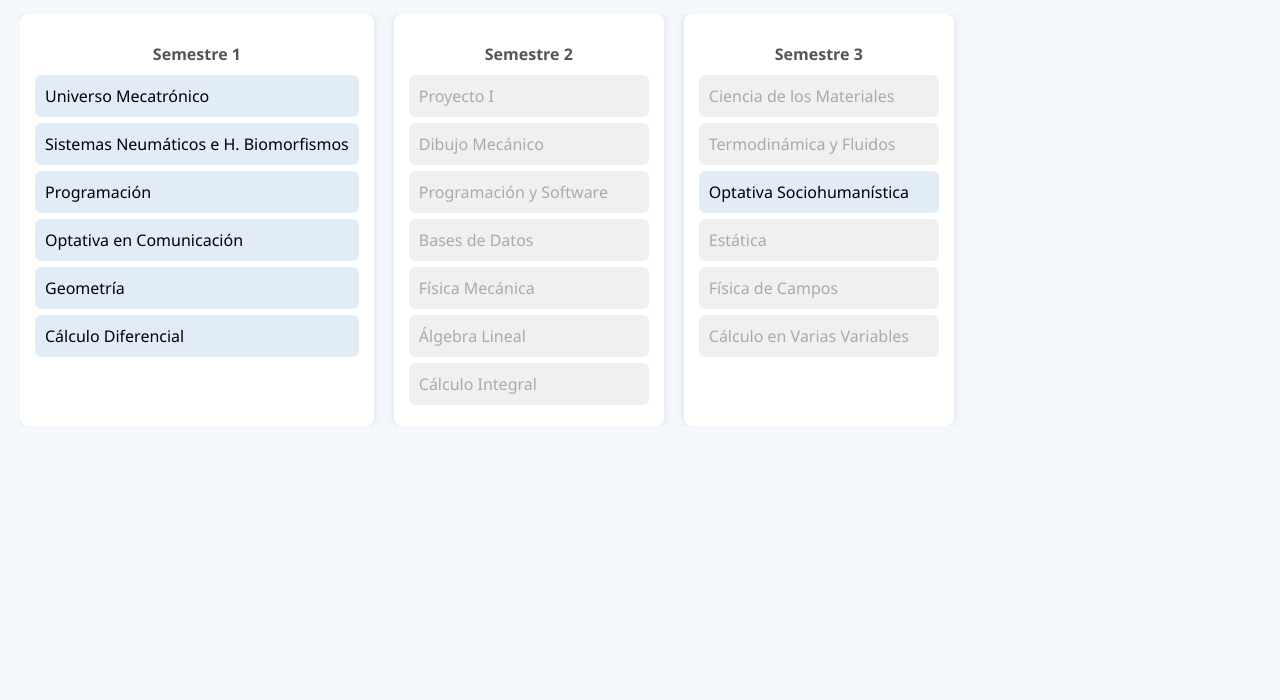
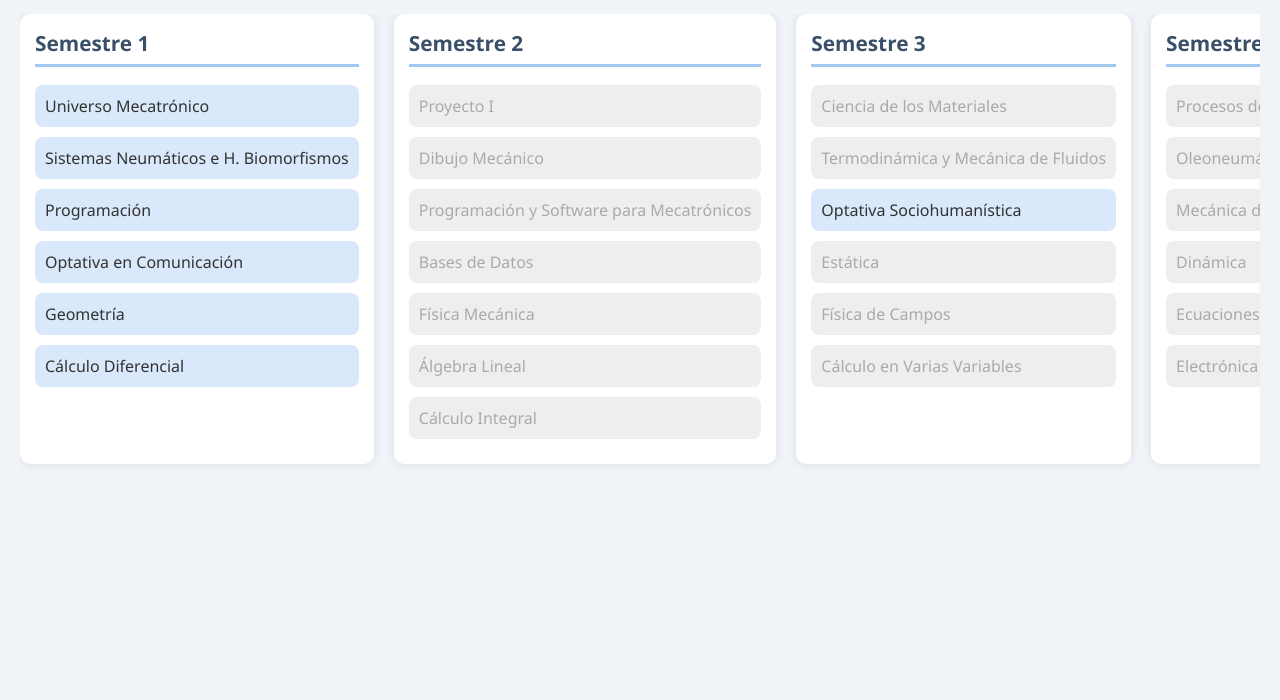
Before and after one commit to emug118/Malla-Mecatr-nica, a plain HTML site: page index.html in a window 1280 px wide. Shown: the part 100-800 px from the top of the page. Drawn offline with Linux system fonts and the light colour scheme.

Commit message:
Update index.html

```diff
--- a/index.html
+++ b/index.html
@@ -2,77 +2,75 @@
 <html lang="es">
 <head>
 <meta charset="UTF-8" />
-  <title>Malla Mecatrónica EIA</title>
+<meta name="viewport" content="width=device-width, initial-scale=1" />
+<title>Malla Curricular Mecatrónica - EIA</title>
 <style>
   body {
-      font-family: 'Segoe UI', sans-serif;
-      background: #f4f7fb;
+    font-family: 'Segoe UI', Tahoma, Geneva, Verdana, sans-serif;
+    background: #f0f4f8;
+    margin: 0;
     padding: 20px;
-      margin: 0;
+    color: #333;
   }
   h1 {
     text-align: center;
-      color: #333;
+    color: #2c3e50;
+    margin-bottom: 30px;
   }
   .grid {
     display: flex;
-      flex-wrap: nowrap;
+    gap: 20px;
     overflow-x: auto;
-      gap: 20px;
-      margin-top: 30px;
+    padding-bottom: 10px;
   }
   .semestre {
-      min-width: 240px;
     background: #fff;
-      border-radius: 8px;
+    border-radius: 10px;
+    box-shadow: 0 0 10px rgba(0,0,0,0.1);
     padding: 15px;
-      box-shadow: 0 0 8px rgba(0,0,0,0.1);
+    min-width: 280px;
+    flex-shrink: 0;
   }
   .semestre h2 {
-      text-align: center;
-      font-size: 1rem;
-      color: #555;
-      margin-bottom: 10px;
+    font-size: 1.3em;
+    border-bottom: 3px solid #a3c9f1;
+    padding-bottom: 7px;
+    margin-top: 0;
+    color: #3a5068;
   }
   .materia {
-      background: #e2ecf7;
-      margin: 6px 0;
+    background: #d9e8fb;
     padding: 10px;
-      border-radius: 6px;
+    margin: 10px 0;
+    border-radius: 8px;
     cursor: pointer;
-      transition: 0.2s;
     position: relative;
+    transition: background-color 0.3s ease;
+    user-select: none;
   }
   .materia.aprobada {
-      background: #c8f7c5;
+    background: #b8e3b0;
+    color: #2c662d;
     text-decoration: line-through;
-      color: #444;
   }
   .materia.bloqueada {
-      background: #f0f0f0;
+    background: #eee;
     color: #aaa;
     cursor: not-allowed;
-    }
-    .materia:hover {
-      background: #d2e2ff;
-    }
-    .materia.bloqueada:hover {
-      background: #f0f0f0;
   }
   .tooltip {
     display: none;
     position: absolute;
+    left: 105%;
     top: 50%;
-      left: 100%;
-      margin-left: 8px;
     transform: translateY(-50%);
-      background: rgba(0,0,0,0.8);
+    background: #333;
     color: #fff;
-      padding: 5px 10px;
-      font-size: 0.75em;
-      border-radius: 4px;
-      max-width: 180px;
+    padding: 6px 10px;
+    border-radius: 5px;
+    white-space: nowrap;
     z-index: 10;
+    font-size: 0.85em;
   }
   .materia.bloqueada:hover .tooltip {
     display: block;
@@ -80,81 +78,163 @@
 </style>
 </head>
 <body>
-  <h1>Malla Curricular - Ingeniería Mecatrónica (EIA)</h1>
-  <div class="grid" id="malla"></div>
+<h1>Malla Curricular Ingeniería Mecatrónica - EIA</h1>
+<div id="malla" class="grid"></div>
 
 <script>
-    const courses = [
-      // 🔽 Aquí van las materias (semestre, nombre, prerrequisitos)
-      { name: "Universo Mecatrónico", semester: "Semestre 1", prerequisites: [] },
-      { name: "Sistemas Neumáticos e H. Biomorfismos", semester: "Semestre 1", prerequisites: [] },
-      { name: "Programación", semester: "Semestre 1", prerequisites: [] },
-      { name: "Optativa en Comunicación", semester: "Semestre 1", prerequisites: [] },
-      { name: "Geometría", semester: "Semestre 1", prerequisites: [] },
-      { name: "Cálculo Diferencial", semester: "Semestre 1", prerequisites: [] },
-      { name: "Proyecto I", semester: "Semestre 2", prerequisites: ["Universo Mecatrónico"] },
-      { name: "Dibujo Mecánico", semester: "Semestre 2", prerequisites: ["Geometría"] },
-      { name: "Programación y Software", semester: "Semestre 2", prerequisites: ["Programación"] },
-      { name: "Bases de Datos", semester: "Semestre 2", prerequisites: ["Programación"] },
-      { name: "Física Mecánica", semester: "Semestre 2", prerequisites: ["Cálculo Diferencial", "Geometría"] },
-      { name: "Álgebra Lineal", semester: "Semestre 2", prerequisites: ["Cálculo Diferencial"] },
-      { name: "Cálculo Integral", semester: "Semestre 2", prerequisites: ["Cálculo Diferencial"] },
-      { name: "Ciencia de los Materiales", semester: "Semestre 3", prerequisites: ["Sistemas Neumáticos e H. Biomorfismos"] },
-      { name: "Termodinámica y Fluidos", semester: "Semestre 3", prerequisites: ["Física Mecánica"] },
-      { name: "Optativa Sociohumanística", semester: "Semestre 3", prerequisites: [] },
-      { name: "Estática", semester: "Semestre 3", prerequisites: ["Física Mecánica"] },
-      { name: "Física de Campos", semester: "Semestre 3", prerequisites: ["Física Mecánica", "Cálculo Integral"] },
-      { name: "Cálculo en Varias Variables", semester: "Semestre 3", prerequisites: ["Cálculo Integral"] },
-      // Puedes seguir agregando más materias así...
+  // Datos de materias con prerrequisitos (usar IDs para relacionar)
+  const materias = [
+    // Semestre 1
+    { id: 'U_Mecatronico', nombre: 'Universo Mecatrónico', semestre: 1, prereq: [] },
+    { id: 'S_Neumaticos', nombre: 'Sistemas Neumáticos e H. Biomorfismos', semestre: 1, prereq: [] },
+    { id: 'Programacion', nombre: 'Programación', semestre: 1, prereq: [] },
+    { id: 'Optativa_Comunicacion', nombre: 'Optativa en Comunicación', semestre: 1, prereq: [] },
+    { id: 'Geometria', nombre: 'Geometría', semestre: 1, prereq: [] },
+    { id: 'Calculo_Diferencial', nombre: 'Cálculo Diferencial', semestre: 1, prereq: [] },
+
+    // Semestre 2
+    { id: 'Proyecto_I', nombre: 'Proyecto I', semestre: 2, prereq: ['U_Mecatronico'] },
+    { id: 'Dibujo_Mecanico', nombre: 'Dibujo Mecánico', semestre: 2, prereq: ['Geometria'] },
+    { id: 'Programacion_Software', nombre: 'Programación y Software para Mecatrónicos', semestre: 2, prereq: ['Programacion'] },
+    { id: 'Bases_Datos', nombre: 'Bases de Datos', semestre: 2, prereq: ['Programacion'] },
+    { id: 'Fisica_Mecanica', nombre: 'Física Mecánica', semestre: 2, prereq: ['Calculo_Diferencial', 'Geometria'] },
+    { id: 'Algebra_Lineal', nombre: 'Álgebra Lineal', semestre: 2, prereq: ['Calculo_Diferencial'] },
+    { id: 'Calculo_Integral', nombre: 'Cálculo Integral', semestre: 2, prereq: ['Calculo_Diferencial'] },
+
+    // Semestre 3
+    { id: 'Ciencia_Materiales', nombre: 'Ciencia de los Materiales', semestre: 3, prereq: ['S_Neumaticos'] },
+    { id: 'Termodinamica_Mecanica_Fluidos', nombre: 'Termodinámica y Mecánica de Fluidos', semestre: 3, prereq: ['Fisica_Mecanica'] },
+    { id: 'Optativa_Sociohumanistica', nombre: 'Optativa Sociohumanística', semestre: 3, prereq: [] },
+    { id: 'Estatica', nombre: 'Estática', semestre: 3, prereq: ['Fisica_Mecanica'] },
+    { id: 'Fisica_Campos', nombre: 'Física de Campos', semestre: 3, prereq: ['Fisica_Mecanica', 'Calculo_Integral'] },
+    { id: 'Calculo_Varias_Variables', nombre: 'Cálculo en Varias Variables', semestre: 3, prereq: ['Calculo_Integral'] },
+
+    // Semestre 4
+    { id: 'Procesos_Transformacion', nombre: 'Procesos de Transformación', semestre: 4, prereq: ['Ciencia_Materiales', 'Mecanica_Materiales'] },
+    { id: 'Oleoneumatica', nombre: 'Oleoneumática', semestre: 4, prereq: ['Termodinamica_Mecanica_Fluidos'] },
+    { id: 'Mecanica_Materiales', nombre: 'Mecánica de Materiales', semestre: 4, prereq: ['Ciencia_Materiales', 'Estatica'] },
+    { id: 'Dinamica', nombre: 'Dinámica', semestre: 4, prereq: ['Estatica'] },
+    { id: 'Ecuaciones_Diferenciales', nombre: 'Ecuaciones Diferenciales', semestre: 4, prereq: ['Calculo_Varias_Variables'] },
+    { id: 'Electronica', nombre: 'Electrónica', semestre: 4, prereq: ['Calculo_Integral'] },
+
+    // Semestre 5
+    { id: 'Diseno_Manufactura_Asistida', nombre: 'Diseño y Manufactura Asistidos', semestre: 5, prereq: ['Dibujo_Mecanico'] },
+    { id: 'Sistemas_Mecanicos', nombre: 'Sistemas Mecánicos', semestre: 5, prereq: ['Mecanica_Materiales'] },
+    { id: 'Modelado_Simulacion', nombre: 'Modelado y Simulación de Sistemas Mecatrónicos', semestre: 5, prereq: ['Ecuaciones_Diferenciales', 'Programacion_Software'] },
+    { id: 'Electronica_Potencia', nombre: 'Electrónica de Potencia y Máquinas', semestre: 5, prereq: ['Electronica'] },
+    { id: 'Ingenieria_Economica', nombre: 'Ingeniería Económica', semestre: 5, prereq: [] },
+    { id: 'Senales_Sistemas', nombre: 'Señales y Sistemas', semestre: 5, prereq: ['Algebra_Lineal', 'Ecuaciones_Diferenciales'] },
+
+    // Semestre 6
+    { id: 'Sistemas_Embebidos', nombre: 'Sistemas Embebidos', semestre: 6, prereq: ['Senales_Sistemas'] },
+    { id: 'Control_Procesos_Tiempo', nombre: 'Control de Procesos en Tiempo Continuo', semestre: 6, prereq: ['Modelado_Simulacion'] },
+    { id: 'Instrumentacion_Automatizacion', nombre: 'Instrumentación y Automatización de Procesos', semestre: 6, prereq: ['Control_Procesos_Tiempo'] },
+    { id: 'Reto_Empresarismo', nombre: 'Reto de Empresarismo', semestre: 6, prereq: [] },
+    { id: 'Probabilidad_Estadistica', nombre: 'Probabilidad y Estadística', semestre: 6, prereq: ['Calculo_Varias_Variables'] },
+    { id: 'Innovacion_Social', nombre: 'Innovación Social', semestre: 6, prereq: [], creditosMin: 0.5 }, // 50% créditos
+    { id: 'Formulacion_Proyectos', nombre: 'Formulación y Evaluación de Proyectos', semestre: 6, prereq: ['Ingenieria_Economica'] },
+
+    // Semestre 7
+    { id: 'Robotica', nombre: 'Robótica', semestre: 7, prereq: ['Instrumentacion_Automatizacion', 'Control_Procesos_Tiempo'] },
+    { id: 'Control_Digital_Sistemas', nombre: 'Control Digital de Sistemas Dinámicos', semestre: 7, prereq: ['Control_Procesos_Tiempo'] },
+    { id: 'Redes_Industriales', nombre: 'Redes Industriales', semestre: 7, prereq: ['Sistemas_Embebidos'] },
+    { id: 'Optativa_Gestion_Liderazgo', nombre: 'Optativa en Gestión y Liderazgo', semestre: 7, prereq: [], creditosMin: 0.4 },
+    { id: 'Electiva_I', nombre: 'Electiva I', semestre: 7, prereq: [] },
+    { id: 'Electiva_II', nombre: 'Electiva II', semestre: 7, prereq: [] },
+
+    // Semestre 8
+    { id: 'IA_Sistemas_Mecatronicos', nombre: 'IA en Sistemas Mecatrónicos', semestre: 8, prereq: ['Control_Digital_Sistemas'] },
+    { id: 'Diseno_Mecatronico', nombre: 'Diseño Mecatrónico', semestre: 8, prereq: ['Robotica'] },
+    { id: 'Innovacion_Empresarial', nombre: 'Innovación Empresarial', semestre: 8, prereq: ['Reto_Empresarismo', 'Formulacion_Proyectos'] },
+    { id: 'Electiva_III', nombre: 'Electiva III', semestre: 8, prereq: [] },
+    { id: 'Electiva_IV', nombre: 'Electiva IV', semestre: 8, prereq: [] },
+    { id: 'Competencias_Ciudadanas', nombre: 'Competencias Ciudadanas', semestre: 8, prereq: [], creditosMin: 0.5 },
+
+    // Semestre 9
+    { id: 'Electiva_V', nombre: 'Electiva V', semestre: 9, prereq: [], creditosMin: 0.65, esProyectoFinal:true }
   ];
 
-    const estado = JSON.parse(localStorage.getItem("estadoMaterias")) || {};
+  // Obtener aprobado de localStorage o default vacío
+  const aprobadoStorageKey = 'mallaEIA_aprobado';
+  let aprobado = JSON.parse(localStorage.getItem(aprobadoStorageKey)) || {};
 
-    function renderMalla() {
-      const container = document.getElementById("malla");
-      container.innerHTML = "";
-
-      const semestres = [...new Set(courses.map(c => c.semester))];
-      semestres.forEach(sem => {
-        const columna = document.createElement("div");
-        columna.className = "semestre";
-        const titulo = document.createElement("h2");
-        titulo.textContent = sem;
-        columna.appendChild(titulo);
-
-        courses.filter(c => c.semester === sem).forEach(materia => {
-          const div = document.createElement("div");
-          div.className = "materia";
-          div.textContent = materia.name;
-
-          const aprobadas = Object.keys(estado).filter(k => estado[k]);
-
-          const faltan = materia.prerequisites.filter(p => !estado[p]);
-          if (estado[materia.name]) {
-            div.classList.add("aprobada");
-          } else if (faltan.length > 0) {
-            div.classList.add("bloqueada");
-            const tooltip = document.createElement("div");
-            tooltip.className = "tooltip";
-            tooltip.textContent = "Faltan: " + faltan.join(", ");
-            div.appendChild(tooltip);
+  // Para calcular créditos aprobados (simplemente contar materias aprobadas)
+  function calcularPorcentajeCreditos() {
+    const total = materias.length;
+    const aprobadas = Object.values(aprobado).filter(v => v).length;
+    return aprobadas / total;
   }
 
-          div.addEventListener("click", () => {
-            if (div.classList.contains("bloqueada")) return;
-            estado[materia.name] = !estado[materia.name];
-            localStorage.setItem("estadoMaterias", JSON.stringify(estado));
-            renderMalla();
+  // Comprueba si todos los prereq están aprobados para la materia dada
+  function puedeTomar(materia) {
+    if (materia.creditosMin && calcularPorcentajeCreditos() < materia.creditosMin) return false;
+    return materia.prereq.every(id => aprobado[id]);
+  }
+
+  // Renderizar materias por semestre
+  function render() {
+    const container = document.getElementById('malla');
+    container.innerHTML = '';
+
+    // Agrupar por semestre
+    const semestres = {};
+    materias.forEach(m => {
+      if (!semestres[m.semestre]) semestres[m.semestre] = [];
+      semestres[m.semestre].push(m);
     });
 
-          columna.appendChild(div);
-        });
+    for (const [sem, listaMaterias] of Object.entries(semestres)) {
+      const divSem = document.createElement('div');
+      divSem.className = 'semestre';
 
-        container.appendChild(columna);
+      const h2 = document.createElement('h2');
+      h2.textContent = `Semestre ${sem}`;
+      divSem.appendChild(h2);
+
+      listaMaterias.forEach(materia => {
+        const divMat = document.createElement('div');
+        divMat.className = 'materia';
+        divMat.textContent = materia.nombre;
+
+        const bloqueada = !puedeTomar(materia) && !aprobado[materia.id];
+
+        if (aprobado[materia.id]) {
+          divMat.classList.add('aprobada');
+        } else if (bloqueada) {
+          divMat.classList.add('bloqueada');
+          // Tooltip
+          const tooltip = document.createElement('span');
+          tooltip.className = 'tooltip';
+
+          // Lista qué prereqs faltan (solo si no es por créditos min)
+          if (materia.creditosMin && calcularPorcentajeCreditos() < materia.creditosMin) {
+            tooltip.textContent = `Requiere al menos ${materia.creditosMin*100}% créditos aprobados`;
+          } else {
+            const faltantes = materia.prereq.filter(id => !aprobado[id]);
+            if (faltantes.length) {
+              tooltip.textContent = `Faltan: ${faltantes.map(id => materias.find(m => m.id === id).nombre).join(', ')}`;
+            }
+          }
+          divMat.appendChild(tooltip);
+        }
+
+        // Click sólo si no bloqueada
+        if (!bloqueada) {
+          divMat.addEventListener('click', () => {
+            aprobado[materia.id] = !aprobado[materia.id];
+            localStorage.setItem(aprobadoStorageKey, JSON.stringify(aprobado));
+            render();
           });
         }
 
-    renderMalla();
+        divSem.appendChild(divMat);
+      });
+
+      container.appendChild(divSem);
+    }
+  }
+
+  render();
 </script>
 </body>
 </html>
```
Lines whose indentation alone changed are shown as unchanged.
